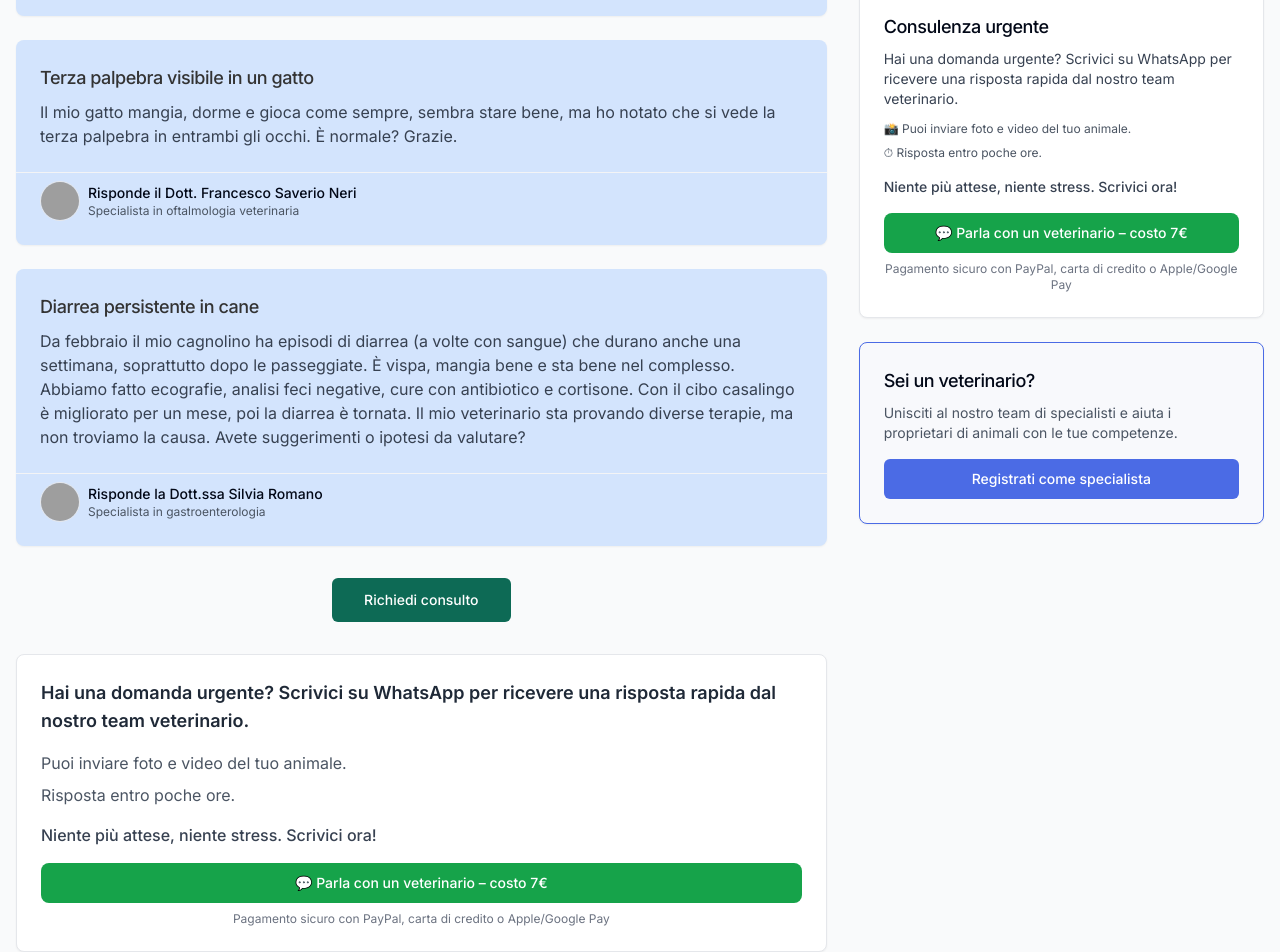
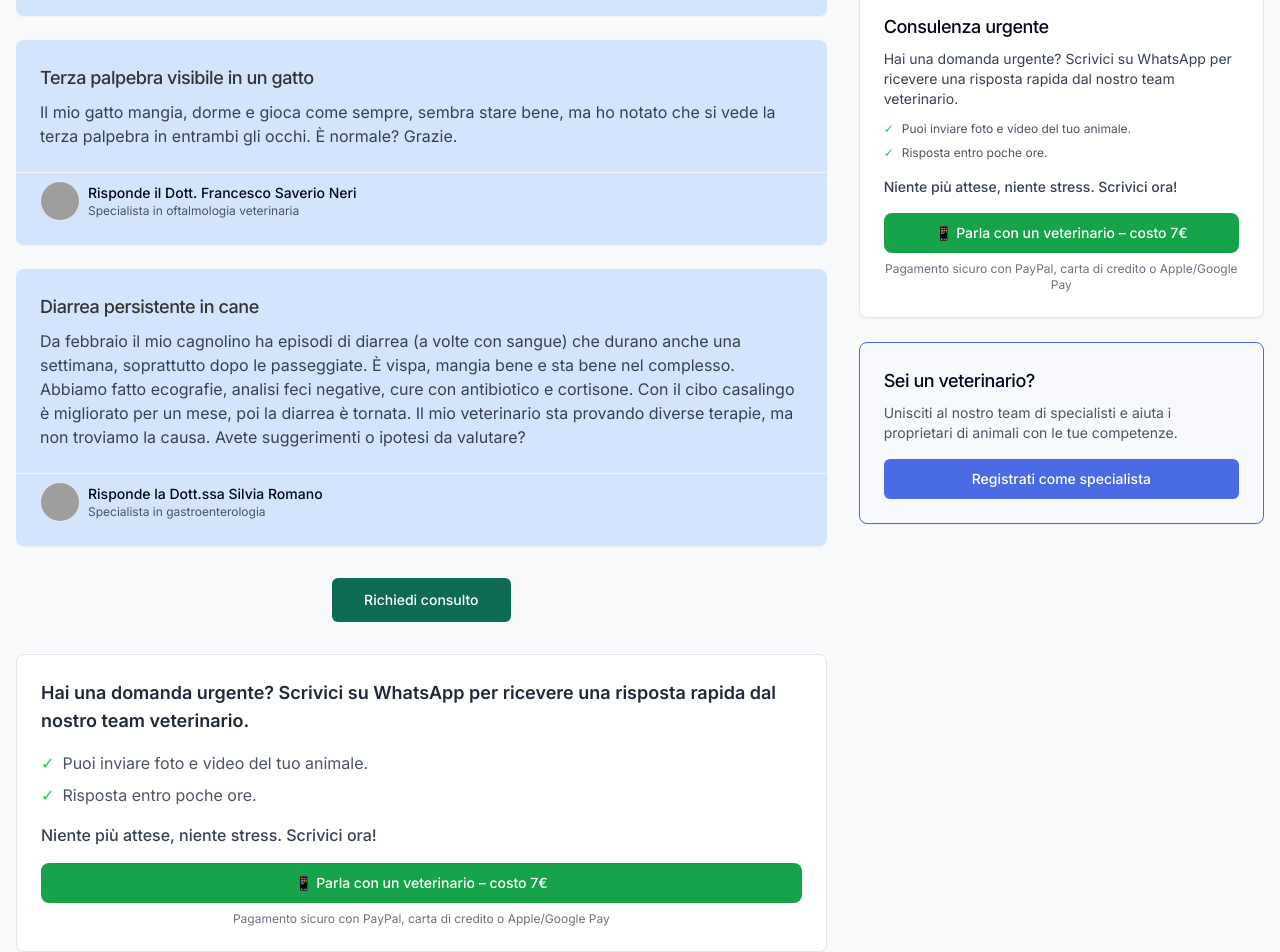
Before and after one commit to ReeDiscordia/italiavet.it, a React (Vite) app: page / in a window 1280 px wide. Shown: the part 780-1732 px from the top of the page. Built offline with nearby package versions, Linux system fonts and the light colour scheme; grey boxes are pictures that could not be loaded.

Commit message:
Fix: Update WhatsApp consultation box
The AI updated the WhatsApp consultation box by adding green checkmarks and replacing the cloud icon with the WhatsApp icon.

```diff
--- a/src/components/layout/Sidebar.tsx
+++ b/src/components/layout/Sidebar.tsx
@@ -114,16 +114,16 @@ const Sidebar = () => {
           </p>
           <div className="space-y-2 mb-4">
             <p className="text-xs text-gray-600 flex items-center gap-2">
-              📸 Puoi inviare foto e video del tuo animale.
+              <span className="text-green-500">✓</span> Puoi inviare foto e video del tuo animale.
             </p>
             <p className="text-xs text-gray-600 flex items-center gap-2">
-              ⏱ Risposta entro poche ore.
+              <span className="text-green-500">✓</span> Risposta entro poche ore.
             </p>
           </div>
           <p className="text-sm text-gray-700 mb-4 font-medium">Niente più attese, niente stress. Scrivici ora!</p>
           <a href="https://preview--pocketvet-benvenuto-chat.lovable.app" target="_blank" rel="noopener noreferrer">
             <Button className="w-full bg-green-600 hover:bg-green-700 text-white font-medium py-2 rounded-lg flex items-center justify-center gap-2">
-              💬 Parla con un veterinario – costo 7€
+              📱 Parla con un veterinario – costo 7€
             </Button>
           </a>
           <p className="text-xs text-gray-500 mt-2 text-center">Pagamento sicuro con PayPal, carta di credito o Apple/Google Pay</p>
--- a/src/pages/Index.tsx
+++ b/src/pages/Index.tsx
@@ -56,13 +56,13 @@ const Index = () => {
             <div className="mt-8 bg-white p-6 rounded-lg border border-gray-200 shadow-sm">
               <h3 className="text-lg font-semibold text-gray-800 mb-4">Hai una domanda urgente? Scrivici su WhatsApp per ricevere una risposta rapida dal nostro team veterinario.</h3>
               <div className="space-y-2 mb-4">
-                <p className="text-gray-600 flex items-center gap-2">Puoi inviare foto e video del tuo animale.</p>
-                <p className="text-gray-600 flex items-center gap-2">Risposta entro poche ore.</p>
+                <p className="text-gray-600 flex items-center gap-2"><span className="text-green-500">✓</span> Puoi inviare foto e video del tuo animale.</p>
+                <p className="text-gray-600 flex items-center gap-2"><span className="text-green-500">✓</span> Risposta entro poche ore.</p>
               </div>
               <p className="text-gray-700 mb-4 font-medium">Niente più attese, niente stress. Scrivici ora!</p>
               <a href="https://preview--pocketvet-benvenuto-chat.lovable.app" target="_blank" rel="noopener noreferrer">
                 <Button className="w-full bg-green-600 hover:bg-green-700 text-white font-medium py-3 rounded-lg flex items-center justify-center gap-2">
-                  💬 Parla con un veterinario – costo 7€
+                  📱 Parla con un veterinario – costo 7€
                 </Button>
               </a>
               <p className="text-xs text-gray-500 mt-2 text-center">Pagamento sicuro con PayPal, carta di credito o Apple/Google Pay</p>
```
